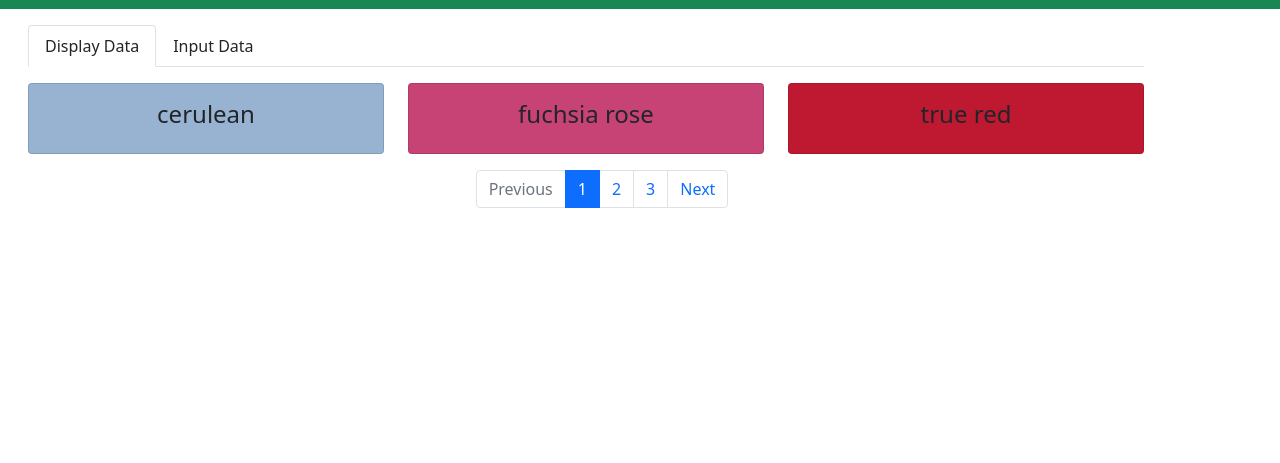
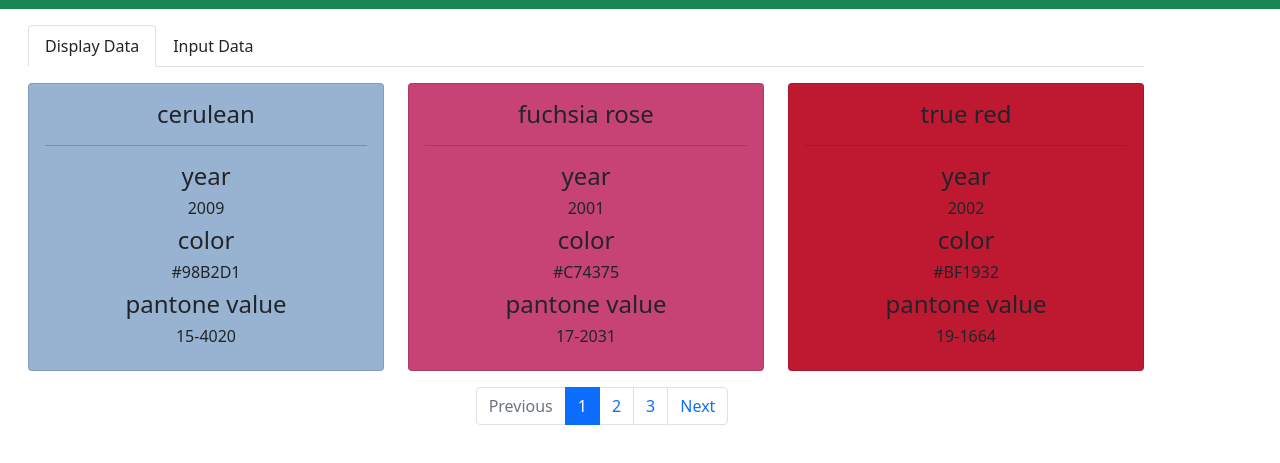
Before and after one commit to Ilfoi22/Module_5_HW_3, a plain HTML site: page 5.3/resources.html in a window 1280 px wide. Shown: the part 79-542 px from the top of the page. Drawn offline with nearby package versions, Linux system fonts and the light colour scheme.

Commit message:
fix-resources

```diff
--- a/5.3/resources.html
+++ b/5.3/resources.html
@@ -150,6 +150,13 @@
                             <div class="card" style="background-color: #98B2D1;">
                                 <div class="card-body">
                                     <h4 class="card-title text-center">cerulean</h4>
+                                    <hr>
+                                    <h4 class="card-title text-center">year</h4>
+                                    <h6 class="card-title text-center">2009</h6>
+                                    <h4 class="card-title text-center">color</h4>
+                                    <h6 class="card-title text-center">#98B2D1</h6>
+                                    <h4 class="card-title text-center">pantone value</h4>
+                                    <h6 class="card-title text-center">15-4020</h6>
                                 </div>
                             </div>
                         </div>
@@ -157,6 +164,13 @@
                             <div class="card" style="background-color: #C74375;">
                                 <div class="card-body">
                                     <h4 class="card-title text-center">fuchsia rose</h4>
+                                    <hr>
+                                    <h4 class="card-title text-center">year</h4>
+                                    <h6 class="card-title text-center">2001</h6>
+                                    <h4 class="card-title text-center">color</h4>
+                                    <h6 class="card-title text-center">#C74375</h6>
+                                    <h4 class="card-title text-center">pantone value</h4>
+                                    <h6 class="card-title text-center">17-2031</h6>
                                 </div>
                             </div>
                         </div>
@@ -164,6 +178,13 @@
                             <div class="card" style="background-color: #BF1932;">
                                 <div class="card-body">
                                     <h4 class="card-title text-center">true red</h4>
+                                    <hr>
+                                    <h4 class="card-title text-center">year</h4>
+                                    <h6 class="card-title text-center">2002</h6>
+                                    <h4 class="card-title text-center">color</h4>
+                                    <h6 class="card-title text-center">#BF1932</h6>
+                                    <h4 class="card-title text-center">pantone value</h4>
+                                    <h6 class="card-title text-center">19-1664</h6>
                                 </div>
                             </div>
                         </div>
@@ -174,6 +195,13 @@
                             <div class="card" style="background-color: #7BC4C4;">
                                 <div class="card-body">
                                     <h4 class="card-title text-center">aqua sky</h4>
+                                    <hr>
+                                    <h4 class="card-title text-center">year</h4>
+                                    <h6 class="card-title text-center">2003</h6>
+                                    <h4 class="card-title text-center">color</h4>
+                                    <h6 class="card-title text-center">#7BC4C4</h6>
+                                    <h4 class="card-title text-center">pantone value</h4>
+                                    <h6 class="card-title text-center">14-4811</h6>
                                 </div>
                             </div>
                         </div>
@@ -181,6 +209,13 @@
                             <div class="card" style="background-color: #E2583E;">
                                 <div class="card-body">
                                     <h4 class="card-title text-center">tigerlily</h4>
+                                    <hr>
+                                    <h4 class="card-title text-center">year</h4>
+                                    <h6 class="card-title text-center">2004</h6>
+                                    <h4 class="card-title text-center">color</h4>
+                                    <h6 class="card-title text-center">#E2583E</h6>
+                                    <h4 class="card-title text-center">pantone value</h4>
+                                    <h6 class="card-title text-center">17-1456</h6>
                                 </div>
                             </div>
                         </div>
@@ -188,6 +223,13 @@
                             <div class="card" style="background-color: #53B0AE;">
                                 <div class="card-body">
                                     <h4 class="card-title text-center">blue turquoise</h4>
+                                    <hr>
+                                    <h4 class="card-title text-center">year</h4>
+                                    <h6 class="card-title text-center">2005</h6>
+                                    <h4 class="card-title text-center">color</h4>
+                                    <h6 class="card-title text-center">#53B0AE</h6>
+                                    <h4 class="card-title text-center">pantone value</h4>
+                                    <h6 class="card-title text-center">15-5217</h6>
                                 </div>
                             </div>
                         </div>
@@ -198,6 +240,13 @@
                             <div class="card" style="background-color: #DECDBE;">
                                 <div class="card-body">
                                     <h4 class="card-title text-center">sand dollar</h4>
+                                    <hr>
+                                    <h4 class="card-title text-center">year</h4>
+                                    <h6 class="card-title text-center">2006</h6>
+                                    <h4 class="card-title text-center">color</h4>
+                                    <h6 class="card-title text-center">#DECDBE</h6>
+                                    <h4 class="card-title text-center">pantone value</h4>
+                                    <h6 class="card-title text-center">13-1106</h6>
                                 </div>
                             </div>
                         </div>
@@ -205,6 +254,13 @@
                             <div class="card" style="background-color: #9B1B30;">
                                 <div class="card-body">
                                     <h4 class="card-title text-center">chili pepper</h4>
+                                    <hr>
+                                    <h4 class="card-title text-center">year</h4>
+                                    <h6 class="card-title text-center">2007</h6>
+                                    <h4 class="card-title text-center">color</h4>
+                                    <h6 class="card-title text-center">#9B1B30</h6>
+                                    <h4 class="card-title text-center">pantone value</h4>
+                                    <h6 class="card-title text-center">19-1557</h6>
                                 </div>
                             </div>
                         </div>
@@ -212,6 +268,13 @@
                             <div class="card" style="background-color: #5A5B9F;">
                                 <div class="card-body">
                                     <h4 class="card-title text-center">blue iris</h4>
+                                    <hr>
+                                    <h4 class="card-title text-center">year</h4>
+                                    <h6 class="card-title text-center">2008</h6>
+                                    <h4 class="card-title text-center">color</h4>
+                                    <h6 class="card-title text-center">#5A5B9F</h6>
+                                    <h4 class="card-title text-center">pantone value</h4>
+                                    <h6 class="card-title text-center">18-3943</h6>
                                 </div>
                             </div>
                         </div>
```
